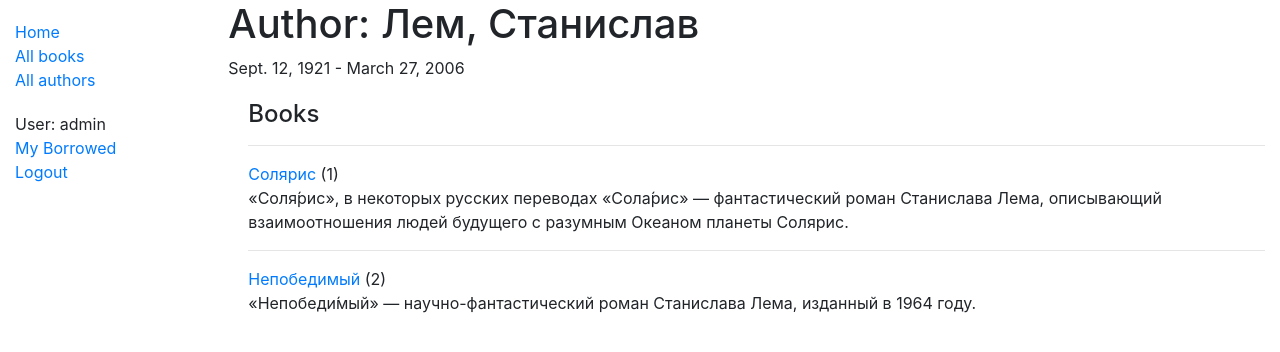
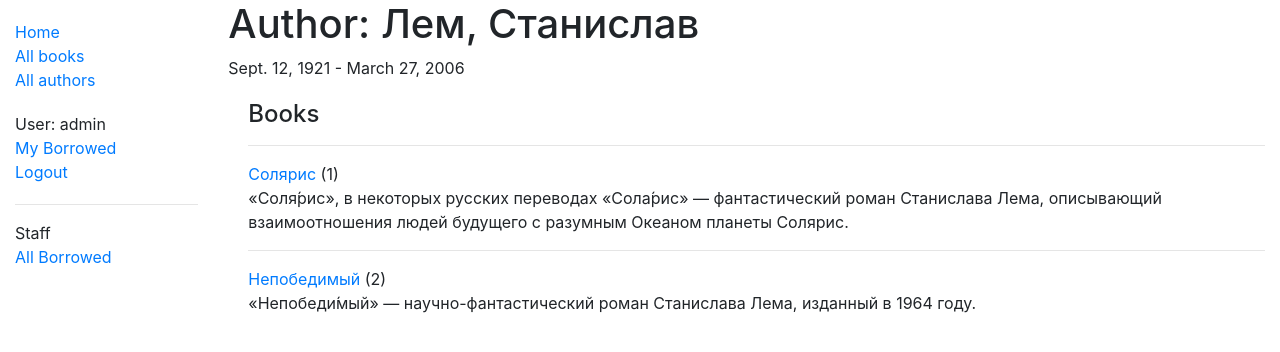
Before and after one commit to ksyu01/Django-tutorial-LocaLlibrary, a Django app: page /catalog/author/3 in a window 1280 px wide. Shown: the top 352 px of the page. Run offline with Django 3.2, Linux system fonts and the light colour scheme; a user stored in the database is signed in; data comes from the database, SQL or seed files in the repository; both versions use the stored data as it was after the commit; some libraries are stand-ins or nearby versions.

Commit message:
Добавлена ссылка на generic для имеющих доступ к can_mark_returned

```diff
--- a/catalog/templates/base_generic.html
+++ b/catalog/templates/base_generic.html
@@ -33,6 +33,15 @@
                     {% endif %}
 
                 </ul>
+
+                <ul class="sidebar-nav">
+                    {# для тех, у кого есть permission can_mark_returned #}
+                    {% if perms.catalog.can_mark_returned %}
+                        <hr>
+                        <li>Staff</li>
+                        <li><a href="{% url 'all-borrowed' %}">All Borrowed</a></li>
+                    {% endif %}
+                </ul>
             {% endblock %}
         </div>
         <div class="col-sm-10 ">{% block content %}{% endblock %}
--- a/catalog/urls.py
+++ b/catalog/urls.py
@@ -17,5 +17,5 @@ urlpatterns = [
     # страница со списком взятых книг для пользователя
     path('mybooks/', views.LoanedBooksByUserListView.as_view(), name='my-borrowed'),
     # страница со списком взятых книг для группы librarians
-    path('borrowed/', views.LoanedBooksByLibrariansListView.as_view(), name='all_borrowed'),
+    path('borrowed/', views.LoanedBooksByLibrariansListView.as_view(), name='all-borrowed'),
 ]
```
Also changed, not shown: db.sqlite3.
